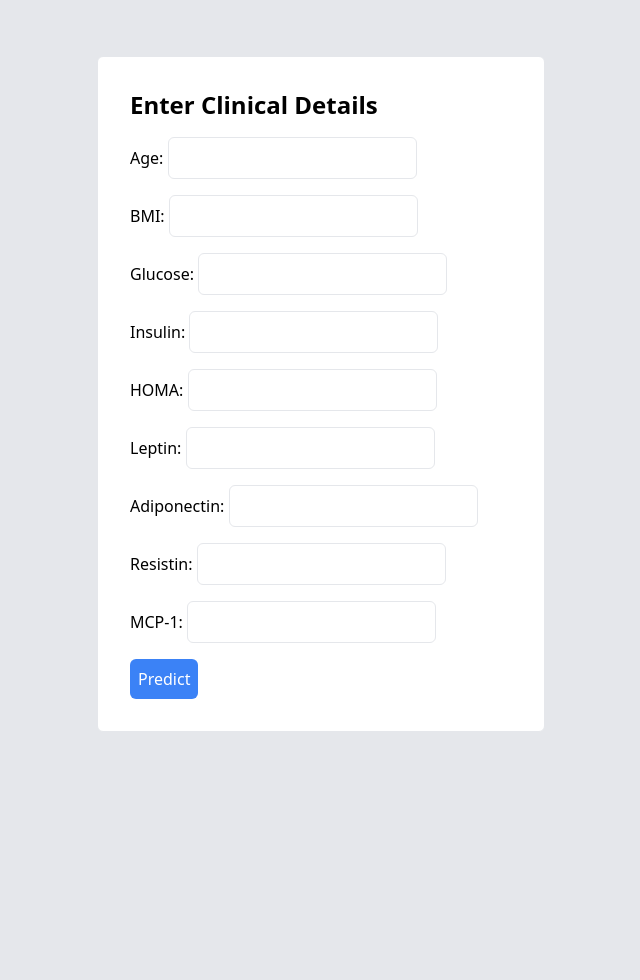
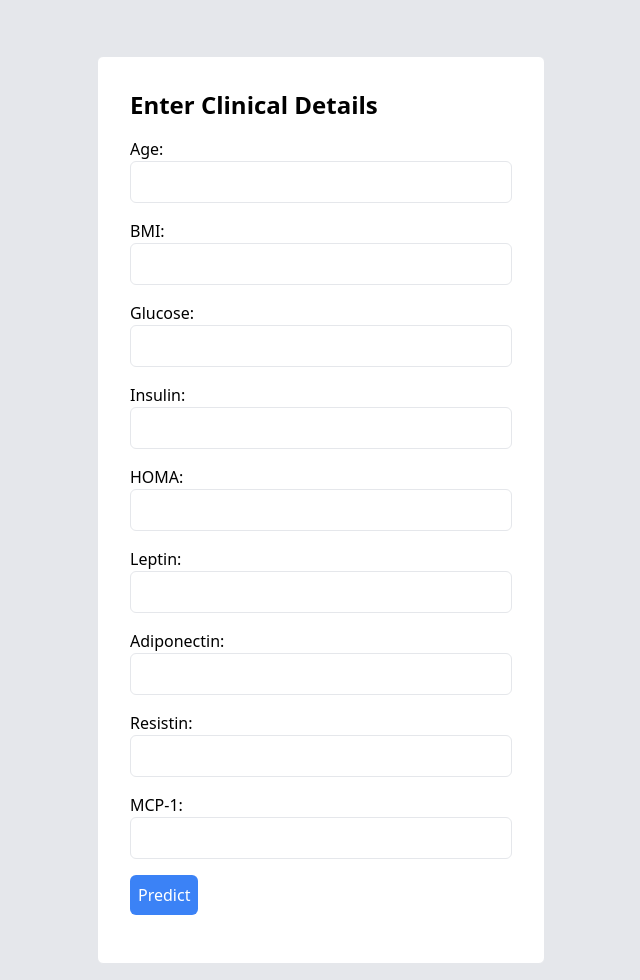
Before and after one commit to AdewuyiDaniels/Logistic-Regression-Model-for-Breast-Cancer-Prediction, a Flask app: page / in a window 1280 px wide. Shown: the whole page, without its empty margins (319-959 px from the left). Before the commit the page ends 731 px from the top, so only its background shows below. Run offline with Flask 3, Linux system fonts and the light colour scheme; parts of the project's set-up code (start-up, migrations or seed data) failed here and were passed over.

Commit message:
updated codes

```diff
--- a/app.py
+++ b/app.py
@@ -6,7 +6,7 @@ from sklearn.linear_model import LogisticRegression
 app = Flask(__name__)
 
 # Load the pre-trained model and dataset
-file_path = r'C:\Users\kokolet\Downloads\data\Coimbra_breast_cancer_dataset.csv'
+file_path = r"C:\Users\USER PC\Downloads\BreastDatasets\Coimbra_breast_cancer_dataset.csv"
 df = pd.read_csv(file_path)
 
 # Extract features (X) and target variable (y)
@@ -47,8 +47,11 @@ def predict():
         input_data_scaled = scaler.transform(input_data)
         prediction = model.predict(input_data_scaled)[0]
 
+        # Get the probability of the prediction
+        likelihood_percentage = model.predict_proba(input_data_scaled)[0][1] * 100
+
         # Display the result
-        return render_template('result.html', prediction=prediction)
+        return render_template('result.html', prediction=prediction, likelihood_percentage=likelihood_percentage)
 
     # If the method is not POST, redirect to the index or display an error message
     return render_template('error.html', error_message="Invalid request method")
--- a/templates/index.html
+++ b/templates/index.html
@@ -1,65 +1,66 @@
 <!DOCTYPE html>
 <html lang="en">
+
 <head>
     <meta charset="UTF-8">
     <meta name="viewport" content="width=device-width, initial-scale=1.0">
     <link rel="stylesheet" href="https://cdn.jsdelivr.net/npm/tailwindcss@2.2.19/dist/tailwind.min.css">
-    <link rel="stylesheet" href="Logistic-Regression-Model-for-Breast-Cancer-Prediction\templates\styles.css">
     <title>ML Prediction</title>
 </head>
+
 <body class="bg-gray-200 p-4">
     <div class="max-w-md mx-auto bg-white p-8 border rounded-md mt-10">
         <h1 class="text-2xl font-bold mb-4">Enter Clinical Details</h1>
-        <form id="predictionForm" action="/predict" method="post">
+        <form id="predictionForm" action="/predict" method="post" class="mb-4 space-y-4">
             <!-- Input fields for Age, BMI, Glucose, etc. -->
-            <div class="mb-4">
-                <label for="age">Age:</label>
-                <input type="text" id="age" name="age" class="p-2 border rounded-md" required>
+            <div>
+                <label for="age" class="block">Age:</label>
+                <input type="text" id="age" name="age" class="p-2 border rounded-md w-full" required>
             </div>
 
-            <div class="mb-4">
-                <label for="bmi">BMI:</label>
-                <input type="text" id="bmi" name="bmi" class="p-2 border rounded-md" required>
+            <div>
+                <label for="bmi" class="block">BMI:</label>
+                <input type="text" id="bmi" name="bmi" class="p-2 border rounded-md w-full" required>
             </div>
 
-            <div class="mb-4">
-                <label for="glucose">Glucose:</label>
-                <input type="text" id="glucose" name="glucose" class="p-2 border rounded-md" required>
+            <div>
+                <label for="glucose" class="block">Glucose:</label>
+                <input type="text" id="glucose" name="glucose" class="p-2 border rounded-md w-full" required>
             </div>
 
-            <div class="mb-4">
-                <label for="insulin">Insulin:</label>
-                <input type="text" id="insulin" name="insulin" class="p-2 border rounded-md" required>
+            <div>
+                <label for="insulin" class="block">Insulin:</label>
+                <input type="text" id="insulin" name="insulin" class="p-2 border rounded-md w-full" required>
             </div>
 
-            <div class="mb-4">
-                <label for="homa">HOMA:</label>
-                <input type="text" id="homa" name="homa" class="p-2 border rounded-md" required>
+            <div>
+                <label for="homa" class="block">HOMA:</label>
+                <input type="text" id="homa" name="homa" class="p-2 border rounded-md w-full" required>
             </div>
 
-            <div class="mb-4">
-                <label for="leptin">Leptin:</label>
-                <input type="text" id="leptin" name="leptin" class="p-2 border rounded-md" required>
+            <div>
+                <label for="leptin" class="block">Leptin:</label>
+                <input type="text" id="leptin" name="leptin" class="p-2 border rounded-md w-full" required>
             </div>
 
-            <div class="mb-4">
-                <label for="adiponectin">Adiponectin:</label>
-                <input type="text" id="adiponectin" name="adiponectin" class="p-2 border rounded-md" required>
+            <div>
+                <label for="adiponectin" class="block">Adiponectin:</label>
+                <input type="text" id="adiponectin" name="adiponectin" class="p-2 border rounded-md w-full" required>
             </div>
 
-            <div class="mb-4">
-                <label for="resistin">Resistin:</label>
-                <input type="text" id="resistin" name="resistin" class="p-2 border rounded-md" required>
+            <div>
+                <label for="resistin" class="block">Resistin:</label>
+                <input type="text" id="resistin" name="resistin" class="p-2 border rounded-md w-full" required>
             </div>
 
-            <div class="mb-4">
-                <label for="mcp1">MCP-1:</label>
-                <input type="text" id="mcp1" name="mcp1" class="p-2 border rounded-md" required>
+            <div>
+                <label for="mcp1" class="block">MCP-1:</label>
+                <input type="text" id="mcp1" name="mcp1" class="p-2 border rounded-md w-full" required>
             </div>
 
             <!-- Loading spinner -->
-            <div id="loading" style="display:none; text-align:center;">
-                <div class="spinner"></div>
+            <div id="loading" style="display:none;" class="flex items-center justify-center space-x-2">
+                <div class="border-4 border-black border-t-4 border-opacity-10 rounded-full w-10 h-10 animate-spin"></div>
                 <p>Loading...</p>
             </div>
 
@@ -76,4 +77,5 @@
         }
     </script>
 </body>
+
 </html>
--- a/templates/styles.css
+++ /dev/null
@@ -1,16 +0,0 @@
-/* styles.css */
-@keyframes spin {
- 0% { transform: rotate(0deg); }
- 100% { transform: rotate(360deg); }
-}
-
-.spinner {
- border: 4px solid rgba(0, 0, 0, 0.1);
- border-top: 4px solid #000;
- border-radius: 50%;
- width: 20px;
- height: 20px;
- animation: spin 1s linear infinite;
- display: inline-block;
- margin-right: 8px;
-}
```
Also changed, not shown: templates/result.html (+47 -2 lines).
